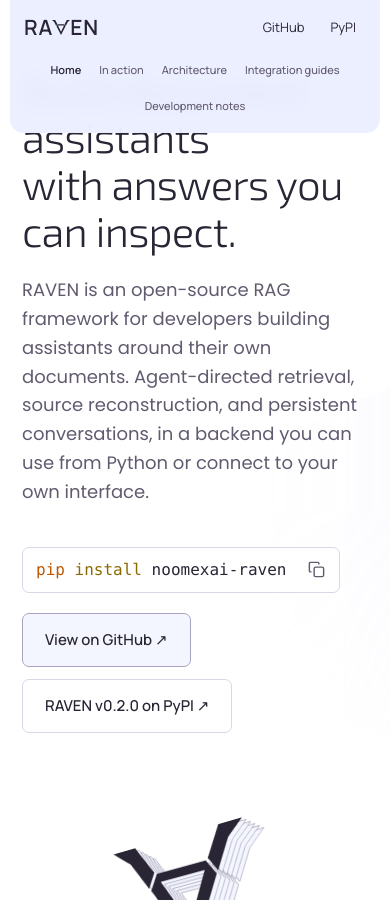
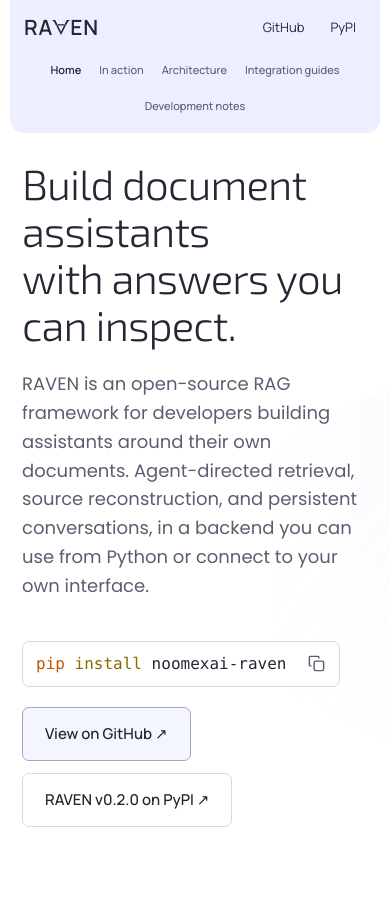
Before and after one commit to NoomexAI/raven_pypi, a Jekyll site: the page built from docs/index.html, in a window 390 px wide and 900 px high. Built offline with Jekyll 4.4.1, drawn with Linux system fonts in a browser that asks for light colours.

Commit message:
landing page adjusted for compact views

```diff
--- a/docs/assets/css/landing-theme.css
+++ b/docs/assets/css/landing-theme.css
@@ -757,7 +757,7 @@
 }
 
 @media (max-width: 600px) {
-  .landing-body .rv-hero { min-height: auto; padding-top: 66px; }
+  .landing-body .rv-hero { min-height: auto; padding-top: 160px; }
   .rv-hero-light { top: 330px; right: -390px; width: 560px; height: 470px; opacity: .4; }
   .landing-body .rv-hero-art { min-height: 295px; }
   .raven-landing .site-header { width: calc(100% - 20px); padding-inline: 0; }
```
